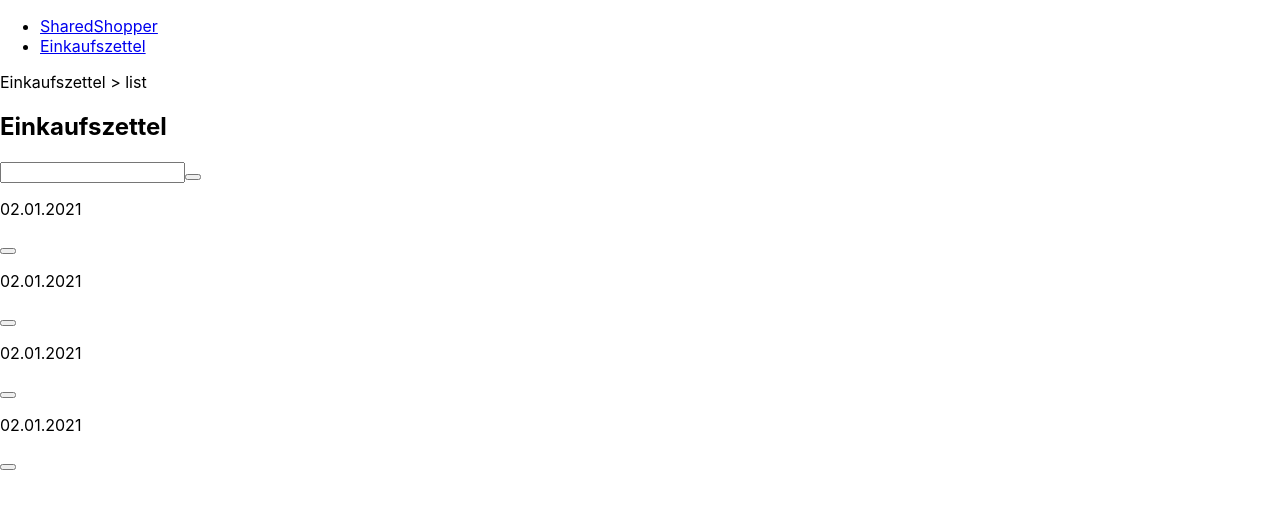
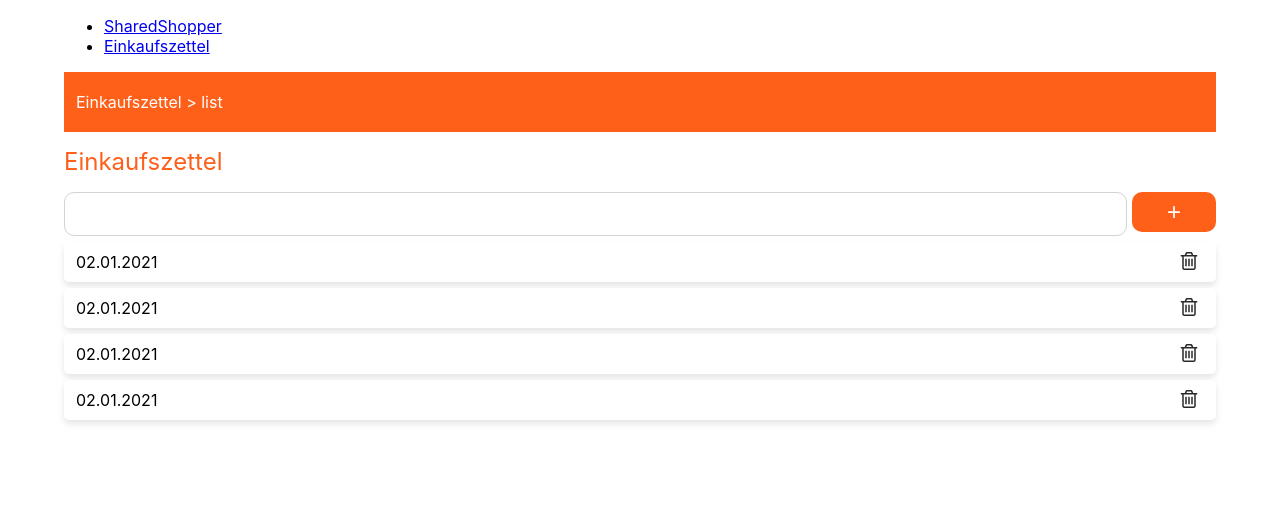
Before and after one commit to fonzerelly/shared-shopper, a React (Create React App) app: page /list in a window 1280 px wide. Shown: the top 508 px of the page. Built offline with nearby package versions, Linux system fonts and the light colour scheme; the HTML template or start-up script is replaced by a standard one.

Commit message:
Added CSS styling

```diff
--- a/src/App.css
+++ b/src/App.css
@@ -1,10 +1,6 @@
 .App {
+  width: 90vw;
   text-align: center;
-}
-
-.App-logo {
-  height: 40vmin;
-  pointer-events: none;
 }
 
 @media (prefers-reduced-motion: no-preference) {
--- a/src/List/List.css
+++ b/src/List/List.css
@@ -0,0 +1,79 @@
+:root {
+    --primary: #FE6019;
+}
+.List_Header {
+    background-color: var(--primary);
+    text-align: left;
+    padding: 20px 12px;
+    color: white;
+    font-size: 16px;
+}
+h1 {
+    font-style: normal;
+    font-weight: normal;
+    font-size: 24px;
+    line-height: 28px;
+    color: var(--primary);
+}
+
+.Add {
+    background-color: white;
+    margin: 0 auto;
+    display: flex;
+    flex-direction: row;
+    justify-content: space-between;
+    font-size: calc(10px + 2vmin);
+    color: white;
+}
+
+.ListButton {
+    height: 40px;
+    background-color: var(--primary);
+    color:white;
+    padding: 0px 35px;
+    border: none;
+    border-radius: 10px;
+    font-size: 24px;
+    margin-left: 5px;
+}
+
+.ListInput {
+    border: 1px solid #D3D3D3;
+    height: 40px;
+    font-size: 16px;
+    padding-left: 12px;
+    width: 100%;
+    border-radius: 10px;
+}
+
+.ListButton:focus {
+    border: 1px solid var(--primary);
+    border-radius: 10px;
+}
+
+.ListButton:placeholder-shown{
+    padding-left: 12px;
+    color: #D3D3D3;
+  }
+.ListContainer {
+    background: #FFFFFF;
+    box-shadow: 0px 4px 6px rgba(0, 0, 0, 0.1);
+    border-radius: 5px;
+    height: 40px;
+    display: flex;
+    flex-direction: row;
+    justify-content: space-between;
+    align-items: center;
+    padding: 0px 12px;
+    font-size: 16px;
+    line-height: 19px;
+    margin: 6px 0px;
+}
+
+.DelButton {
+    height: 30px;
+    width: 30px;
+    background: 0;
+    padding: 0;
+    border: none;
+}
--- a/src/List/List.tsx
+++ b/src/List/List.tsx
@@ -1,25 +1,36 @@
 import App from "../App"
+import './List.css';
 
 export default function List() {
     return <div>
         <Header />
-        <h2>Einkaufszettel</h2>
-        <div>
+        <h1>Einkaufszettel</h1>
+        <div className="Add">
         <input className="ListInput"></input>
-        <button className="ListButton"></button>
+        <button className="ListButton">+</button>
         </div>
-        <SingleList />
-        <SingleList />
-        <SingleList />
-        <SingleList />
+        <ListContainer />
+        <ListContainer />
+        <ListContainer />
+        <ListContainer />
     </div>;
 }
 
 
-function SingleList() {
-    return <div><p>02.01.2021</p> <button className="DeleteButton"></button> </div>
+function ListContainer() {
+    return <div className="ListContainer"><p>02.01.2021</p> <button className="DelButton"><DelIcon/></button> </div>
 }
 
 function Header () {
- return <div className="Header">Einkaufszettel{" > "}list</div>
+ return <div className="List_Header">Einkaufszettel{" > "}list</div>
 }
+
+function DelIcon () {
+    return <svg width="18" height="18" viewBox="0 0 18 18" fill="none" xmlns="http://www.w3.org/2000/svg">
+    <path d="M17.1446 3.10532C17.0744 3.03517 16.9845 2.99991 16.8752 2.99991H13.2539L12.4336 1.04299C12.3165 0.753857 12.1055 0.507743 11.801 0.304605C11.4962 0.101508 11.1874 0 10.875 0H7.1249C6.8125 0 6.50383 0.101508 6.19915 0.304605C5.89442 0.507743 5.68348 0.753816 5.56625 1.04299L4.74594 2.99991H1.12484C1.01537 2.99991 0.925638 3.03517 0.855285 3.10532C0.785137 3.17563 0.749878 3.26552 0.749878 3.37487V4.12495C0.749878 4.2343 0.784973 4.32419 0.855285 4.39438C0.925638 4.46465 1.01553 4.49978 1.12484 4.49978H2.24975V15.6562C2.24975 16.3048 2.43335 16.8574 2.80051 17.3144C3.16775 17.7716 3.60916 18 4.12483 18H13.8751C14.3908 18 14.8322 17.7637 15.1994 17.2912C15.5666 16.8183 15.75 16.2579 15.75 15.6095V4.49978H16.8752C16.9844 4.49978 17.0744 4.46465 17.1446 4.39438C17.2147 4.32423 17.25 4.2343 17.25 4.12495V3.37487C17.2501 3.26552 17.2147 3.17563 17.1446 3.10532ZM6.94918 1.62864C7.00382 1.55836 7.07027 1.51527 7.14838 1.49975H10.8632C10.9413 1.51539 11.0079 1.55845 11.0625 1.62864L11.6252 2.99975H6.37495L6.94918 1.62864ZM14.2502 15.6095C14.2502 15.7814 14.2229 15.9396 14.1681 16.0841C14.1134 16.2285 14.0566 16.334 13.9981 16.4004C13.9394 16.467 13.8987 16.5 13.8751 16.5H4.12487C4.10143 16.5 4.06063 16.467 4.0019 16.4004C3.94324 16.334 3.88656 16.2285 3.83184 16.0841C3.77721 15.9396 3.74987 15.7812 3.74987 15.6095V4.49978H14.2501V15.6095H14.2502Z" fill="#292929"/>
+    <path d="M5.62502 14.2501H6.37498C6.48445 14.2501 6.57438 14.215 6.64453 14.1448C6.71468 14.0743 6.74993 13.9846 6.74993 13.8751V7.12487C6.74993 7.01556 6.71468 6.92567 6.64453 6.85531C6.57417 6.78517 6.48449 6.75003 6.37498 6.75003H5.62502C5.51555 6.75003 5.42578 6.78513 5.35547 6.85531C5.28524 6.92567 5.25006 7.01556 5.25006 7.12487V13.8751C5.25006 13.9846 5.28511 14.0743 5.35547 14.1448C5.42578 14.215 5.51555 14.2501 5.62502 14.2501Z" fill="#292929"/>
+    <path d="M8.62502 14.2501H9.37498C9.48441 14.2501 9.5743 14.215 9.6444 14.1448C9.71492 14.0743 9.74985 13.9846 9.74985 13.8751V7.12487C9.74985 7.01556 9.71488 6.92567 9.6444 6.85531C9.5743 6.78517 9.48441 6.75003 9.37498 6.75003H8.62502C8.51567 6.75003 8.42578 6.78513 8.35547 6.85531C8.28511 6.92567 8.25006 7.01556 8.25006 7.12487V13.8751C8.25006 13.9846 8.28511 14.0743 8.35547 14.1448C8.42574 14.215 8.51567 14.2501 8.62502 14.2501Z" fill="#292929"/>
+    <path d="M11.6251 14.2501H12.3749C12.4845 14.2501 12.5744 14.215 12.6446 14.1448C12.7148 14.0743 12.7498 13.9846 12.7498 13.8751V7.12487C12.7498 7.01556 12.7148 6.92567 12.6446 6.85531C12.5744 6.78517 12.4845 6.75003 12.3749 6.75003H11.6251C11.5155 6.75003 11.4259 6.78513 11.3554 6.85531C11.2852 6.92567 11.2501 7.01556 11.2501 7.12487V13.8751C11.2501 13.9846 11.2852 14.0743 11.3554 14.1448C11.4259 14.215 11.5155 14.2501 11.6251 14.2501Z" fill="#292929"/>
+    </svg>
+
+}
--- a/src/index.css
+++ b/src/index.css
@@ -5,6 +5,8 @@ body {
     sans-serif;
   -webkit-font-smoothing: antialiased;
   -moz-osx-font-smoothing: grayscale;
+  width: 90vw;
+  margin: 0 auto;
 }
 
 code {
```
